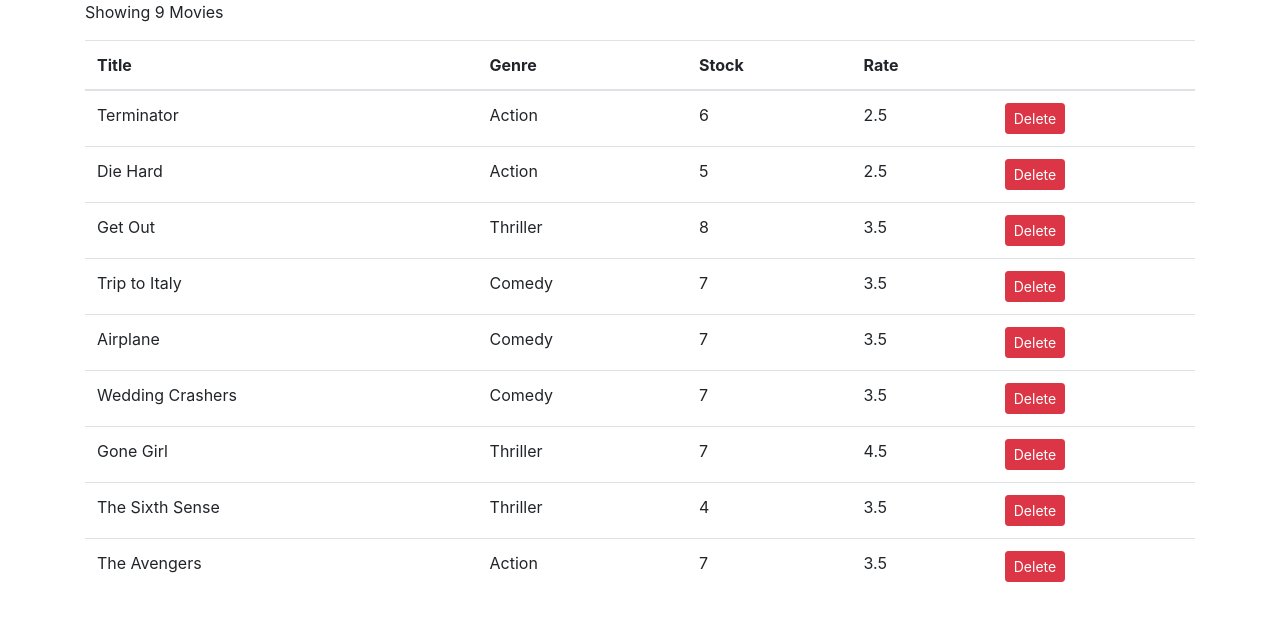
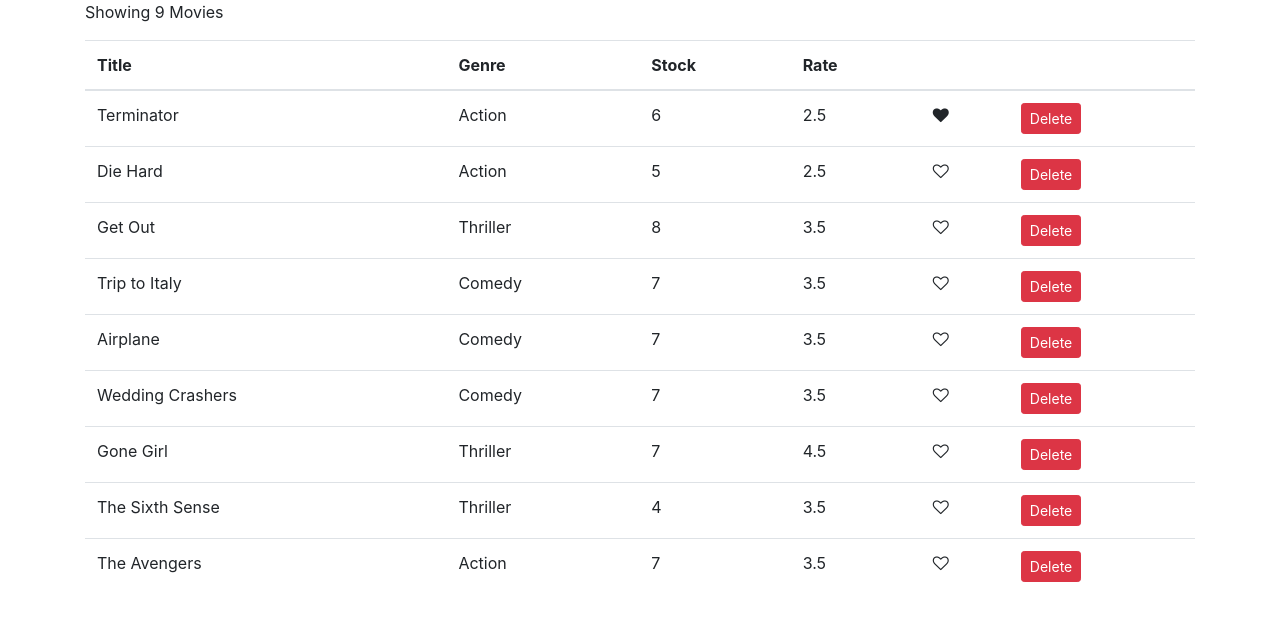
Before and after one commit to Wingrao/film-rental-app-react, a React (Create React App) app: page / in a window 1280 px wide. Shown: the top 620 px of the page. Built offline with nearby package versions, Linux system fonts and the light colour scheme.

Commit message:
added like button

```diff
--- /dev/null
+++ b/src/components/common/like.jsx
@@ -0,0 +1,16 @@
+import React, { Component } from "react";
+
+const Like = (props) => {
+  let classes = "fa fa-heart";
+  if (!props.liked) classes += "-o";
+  return (
+    <i
+      onClick={props.onClick}
+      style={{ cursor: "pointer" }}
+      className={classes}
+      aria-hidden="true"
+    ></i>
+  );
+};
+
+export default Like;
--- a/src/components/movies.jsx
+++ b/src/components/movies.jsx
@@ -1,5 +1,7 @@
 import React, { Component } from "react";
 import { getMovies } from "../services/fakeMovieService";
+import Like from "./common/like";
+
 class Movies extends Component {
   state = {
     movies: getMovies(),
@@ -9,6 +11,14 @@
     const movies = this.state.movies.filter((m) => m._id !== m._id);
     this.setState({ movies });
     console.log(movie);
+  };
+
+  handleLike = (movie) => {
+    const movies = [...this.state.movies];
+    const index = movies.indexOf(movie);
+    movies[index] = { ...movies[index] };
+    movies[index].liked = !movies[index].liked;
+    this.setState({ movies });
   };
 
   render() {
@@ -27,6 +37,7 @@
               <th>Stock</th>
               <th>Rate</th>
               <th></th>
+              <th></th>
             </tr>
           </thead>
           <tbody>
@@ -36,6 +47,12 @@
                 <td>{movie.genre.name}</td>
                 <td>{movie.numberInStock}</td>
                 <td>{movie.dailyRentalRate}</td>
+                <td>
+                  <Like
+                    liked={movie.liked}
+                    onClick={() => this.handleLike(movie)}
+                  />
+                </td>
                 <td>
                   <button
                     onClick={() => this.handleDelete(movie)}
--- a/src/services/fakeMovieService.js
+++ b/src/services/fakeMovieService.js
@@ -7,64 +7,65 @@
     genre: { _id: "5b21ca3eeb7f6fbccd471818", name: "Action" },
     numberInStock: 6,
     dailyRentalRate: 2.5,
-    publishDate: "2018-01-03T19:04:28.809Z"
+    publishDate: "2018-01-03T19:04:28.809Z",
+    liked: true,
   },
   {
     _id: "5b21ca3eeb7f6fbccd471816",
     title: "Die Hard",
     genre: { _id: "5b21ca3eeb7f6fbccd471818", name: "Action" },
     numberInStock: 5,
-    dailyRentalRate: 2.5
+    dailyRentalRate: 2.5,
   },
   {
     _id: "5b21ca3eeb7f6fbccd471817",
     title: "Get Out",
     genre: { _id: "5b21ca3eeb7f6fbccd471820", name: "Thriller" },
     numberInStock: 8,
-    dailyRentalRate: 3.5
+    dailyRentalRate: 3.5,
   },
   {
     _id: "5b21ca3eeb7f6fbccd471819",
     title: "Trip to Italy",
     genre: { _id: "5b21ca3eeb7f6fbccd471814", name: "Comedy" },
     numberInStock: 7,
-    dailyRentalRate: 3.5
+    dailyRentalRate: 3.5,
   },
   {
     _id: "5b21ca3eeb7f6fbccd47181a",
     title: "Airplane",
     genre: { _id: "5b21ca3eeb7f6fbccd471814", name: "Comedy" },
     numberInStock: 7,
-    dailyRentalRate: 3.5
+    dailyRentalRate: 3.5,
   },
   {
     _id: "5b21ca3eeb7f6fbccd47181b",
     title: "Wedding Crashers",
     genre: { _id: "5b21ca3eeb7f6fbccd471814", name: "Comedy" },
     numberInStock: 7,
-    dailyRentalRate: 3.5
+    dailyRentalRate: 3.5,
   },
   {
     _id: "5b21ca3eeb7f6fbccd47181e",
     title: "Gone Girl",
     genre: { _id: "5b21ca3eeb7f6fbccd471820", name: "Thriller" },
     numberInStock: 7,
-    dailyRentalRate: 4.5
+    dailyRentalRate: 4.5,
   },
   {
     _id: "5b21ca3eeb7f6fbccd47181f",
     title: "The Sixth Sense",
     genre: { _id: "5b21ca3eeb7f6fbccd471820", name: "Thriller" },
     numberInStock: 4,
-    dailyRentalRate: 3.5
+    dailyRentalRate: 3.5,
   },
   {
     _id: "5b21ca3eeb7f6fbccd471821",
     title: "The Avengers",
     genre: { _id: "5b21ca3eeb7f6fbccd471818", name: "Action" },
     numberInStock: 7,
-    dailyRentalRate: 3.5
-  }
+    dailyRentalRate: 3.5,
+  },
 ];
 
 export function getMovies() {
@@ -72,13 +73,13 @@
 }
 
 export function getMovie(id) {
-  return movies.find(m => m._id === id);
+  return movies.find((m) => m._id === id);
 }
 
 export function saveMovie(movie) {
-  let movieInDb = movies.find(m => m._id === movie._id) || {};
+  let movieInDb = movies.find((m) => m._id === movie._id) || {};
   movieInDb.name = movie.name;
-  movieInDb.genre = genresAPI.genres.find(g => g._id === movie.genreId);
+  movieInDb.genre = genresAPI.genres.find((g) => g._id === movie.genreId);
   movieInDb.numberInStock = movie.numberInStock;
   movieInDb.dailyRentalRate = movie.dailyRentalRate;
 
@@ -91,7 +92,7 @@
 }
 
 export function deleteMovie(id) {
-  let movieInDb = movies.find(m => m._id === id);
+  let movieInDb = movies.find((m) => m._id === id);
   movies.splice(movies.indexOf(movieInDb), 1);
   return movieInDb;
 }
```
